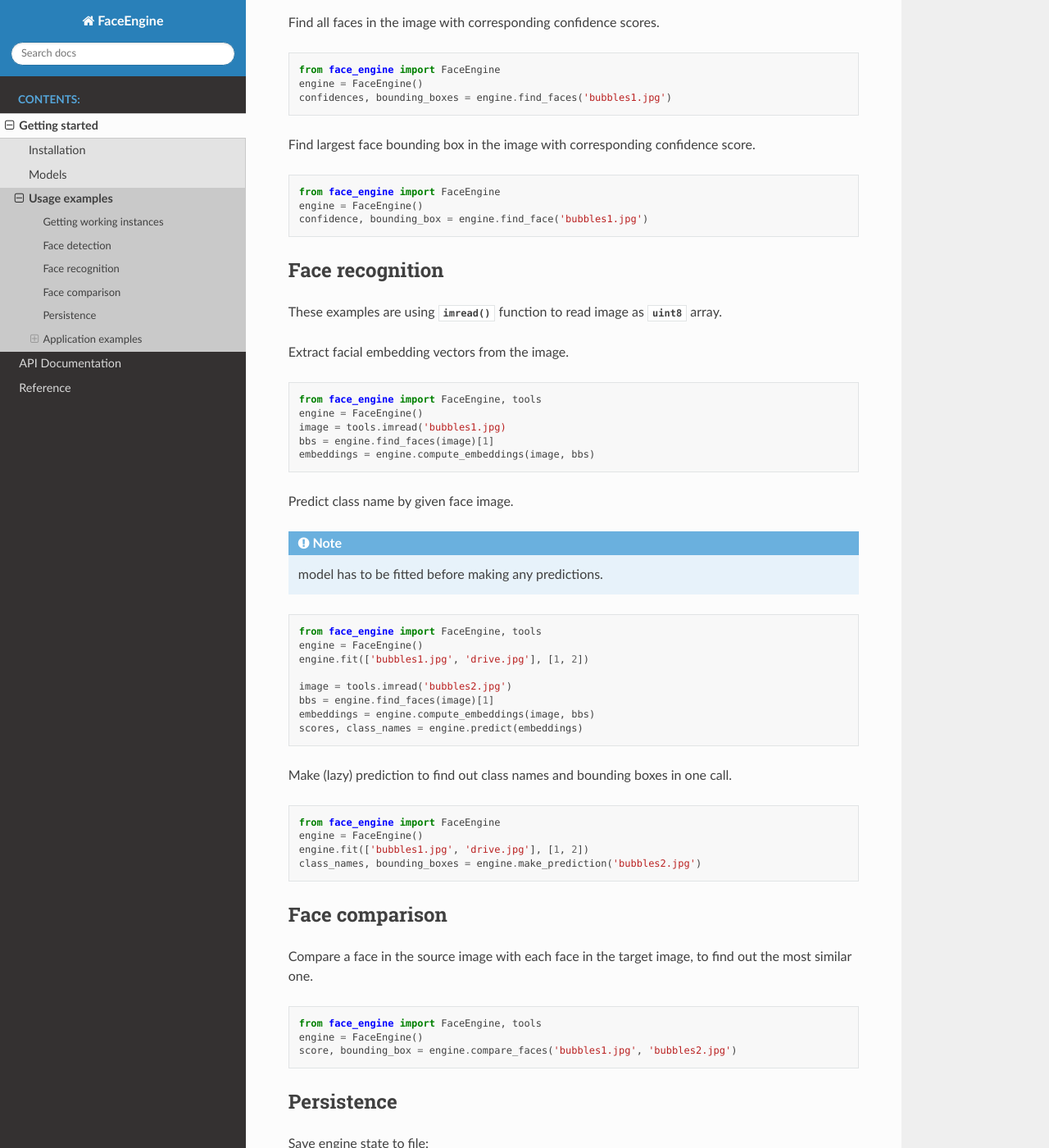
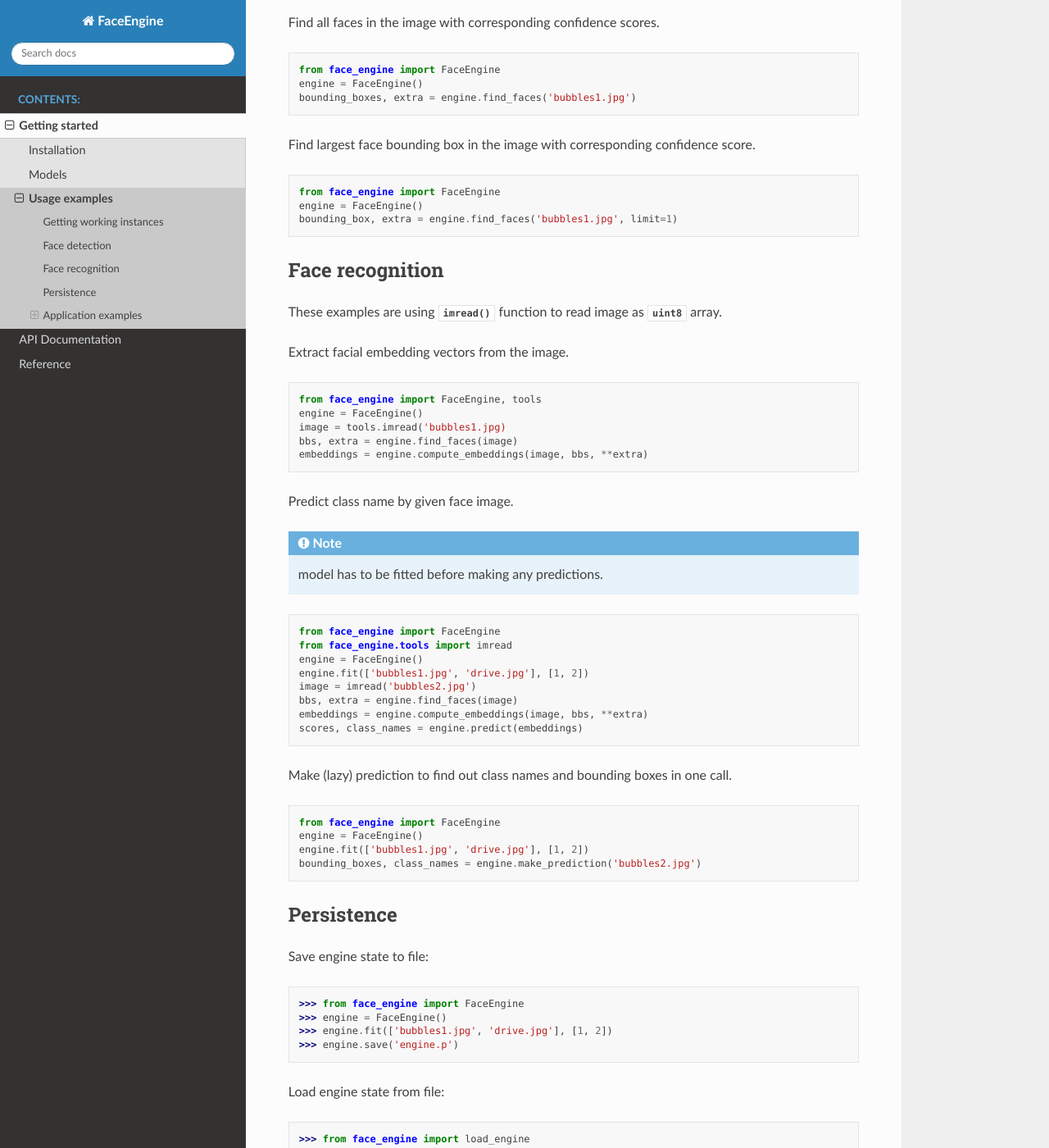
Before and after one commit to guesswh0/face_engine, a Sphinx documentation site: the page built from docs/source/quickstart/examples.rst, in a window 1280 px wide and 1400 px high, scrolled down 1090 px. Shown: the whole window at 82% size. Built offline with Sphinx 7.4.7 and the Read the Docs theme 2.0.0, drawn with Linux system fonts in a browser that asks for light colours; some of the changed text lies outside the part shown.

Commit message:
updated docs

```diff
--- a/docs/source/quickstart/examples.rst
+++ b/docs/source/quickstart/examples.rst
@@ -62,7 +62,7 @@ Find all faces in the image with corresponding confidence scores.
 
     from face_engine import FaceEngine
     engine = FaceEngine()
-    confidences, bounding_boxes = engine.find_faces('bubbles1.jpg')
+    bounding_boxes, extra = engine.find_faces('bubbles1.jpg')
 
 
 Find largest face bounding box in the image with corresponding
@@ -72,7 +72,7 @@ confidence score.
 
     from face_engine import FaceEngine
     engine = FaceEngine()
-    confidence, bounding_box = engine.find_face('bubbles1.jpg')
+    bounding_box, extra = engine.find_faces('bubbles1.jpg', limit=1)
 
 
 Face recognition
@@ -88,8 +88,8 @@ Extract facial embedding vectors from the image.
     from face_engine import FaceEngine, tools
     engine = FaceEngine()
     image = tools.imread('bubbles1.jpg)
-    bbs = engine.find_faces(image)[1]
-    embeddings = engine.compute_embeddings(image, bbs)
+    bbs, extra = engine.find_faces(image)
+    embeddings = engine.compute_embeddings(image, bbs, **extra)
 
 
 Predict class name by given face image.
@@ -98,13 +98,13 @@ Predict class name by given face image.
 
 .. code-block:: python
 
-    from face_engine import FaceEngine, tools
+    from face_engine import FaceEngine
+    from face_engine.tools import imread
     engine = FaceEngine()
     engine.fit(['bubbles1.jpg', 'drive.jpg'], [1, 2])
-
-    image = tools.imread('bubbles2.jpg')
-    bbs = engine.find_faces(image)[1]
-    embeddings = engine.compute_embeddings(image, bbs)
+    image = imread('bubbles2.jpg')
+    bbs, extra = engine.find_faces(image)
+    embeddings = engine.compute_embeddings(image, bbs, **extra)
     scores, class_names = engine.predict(embeddings)
 
 Make (lazy) prediction to find out class names and bounding boxes in one call.
@@ -114,20 +114,7 @@ Make (lazy) prediction to find out class names and bounding boxes in one call.
     from face_engine import FaceEngine
     engine = FaceEngine()
     engine.fit(['bubbles1.jpg', 'drive.jpg'], [1, 2])
-    class_names, bounding_boxes = engine.make_prediction('bubbles2.jpg')
-
-
-Face comparison
----------------
-
-Compare a face in the source image with each face in the
-target image, to find out the most similar one.
-
-.. code-block:: python
-
-    from face_engine import FaceEngine, tools
-    engine = FaceEngine()
-    score, bounding_box = engine.compare_faces('bubbles1.jpg', 'bubbles2.jpg')
+    bounding_boxes, class_names = engine.make_prediction('bubbles2.jpg')
 
 
 Persistence
@@ -173,18 +160,20 @@ Live face detection
     cap = cv2.VideoCapture(0)
 
     while True:
-        frame = cap.read()[1]
-        rgb_frame = cv2.cvtColor(frame, cv2.COLOR_BGR2RGB)
-        try:
-            bbs = engine.find_faces(rgb_frame)[1]
-            for bb in bbs:
-                cv2.rectangle(frame, bb[:2], bb[2:], (0, 255, 0), 1)
-        except FaceNotFoundError:
-            pass
-        # Display the resulting frame
-        cv2.imshow('frame', frame)
-        if cv2.waitKey(1) & 0xFF == ord('q'):
-            break
+        ret, frame = cap.read()
+        if ret:
+            rgb_frame = cv2.cvtColor(frame, cv2.COLOR_BGR2RGB)
+            try:
+                bbs, _ = engine.find_faces(rgb_frame)
+                for bb in bbs:
+                    bb = bb.astype(int)
+                    cv2.rectangle(frame, bb[:2], bb[2:], (0, 255, 0), 1)
+            except FaceNotFoundError:
+                pass
+            # Display the resulting frame
+            cv2.imshow('frame', frame)
+            if cv2.waitKey(1) & 0xFF == ord('q'):
+                break
 
     cap.release()
     cv2.destroyAllWindows()
@@ -208,21 +197,23 @@ out only class names without prediction scores. To get prediction scores use
     cap = cv2.VideoCapture(0)
 
     while True:
-        frame = cap.read()[1]
-        rgb_frame = cv2.cvtColor(frame, cv2.COLOR_BGR2RGB)
-        try:
-            bbs, names = engine.make_prediction(rgb_frame)
-        except FaceNotFoundError:
-            pass # pass drawing
-        else:
-            # draw bounding boxes and predicted names
-            for bb, name in zip(bbs, names):
-                cv2.rectangle(frame, bb[:2], bb[2:], (0, 255, 0), 1)
-                cv2.putText(frame, name, (bb[0], bb[1] - 10),
-                    cv2.FONT_HERSHEY_SIMPLEX, 0.9, (0, 255, 0), 1)
-        cv2.imshow('frame', frame)
-        if cv2.waitKey(1) & 0xFF == ord('q'):
-            break
+        ret, frame = cap.read()
+        if ret:
+            rgb_frame = cv2.cvtColor(frame, cv2.COLOR_BGR2RGB)
+            try:
+                bbs, names = engine.make_prediction(rgb_frame)
+            except FaceNotFoundError:
+                pass # pass drawing
+            else:
+                # draw bounding boxes and predicted names
+                for bb, name in zip(bbs, names):
+                    bb = bb.astype(int)
+                    cv2.rectangle(frame, bb[:2], bb[2:], (0, 255, 0), 1)
+                    cv2.putText(frame, name, (bb[0], bb[1] - 10),
+                        cv2.FONT_HERSHEY_SIMPLEX, 0.9, (0, 255, 0), 1)
+            cv2.imshow('frame', frame)
+            if cv2.waitKey(1) & 0xFF == ord('q'):
+                break
 
     cap.release()
     cv2.destroyAllWindows()
--- a/docs/source/quickstart/models.rst
+++ b/docs/source/quickstart/models.rst
@@ -15,11 +15,7 @@ Default models
 Installation provides optional :ref:`dlib models <dlib-models>`.
 
 These implementations are using `dlib python api`_ and dlib provided pre-trained
-model `files`_, which should be fetched manually:
-
-.. code-block:: console
-
-    $ fetch_models
+model `files`_:
 
 .. note::
    FaceEngine installation is not installing dlib by default.
--- a/docs/source/reference.rst
+++ b/docs/source/reference.rst
@@ -6,4 +6,3 @@ Reference
    :caption: Contents:
 
    reference/recognition
-   reference/console_scripts
```
Also changed, not shown: docs/source/reference/console_scripts.rst (deleted, +0 -11 lines).
